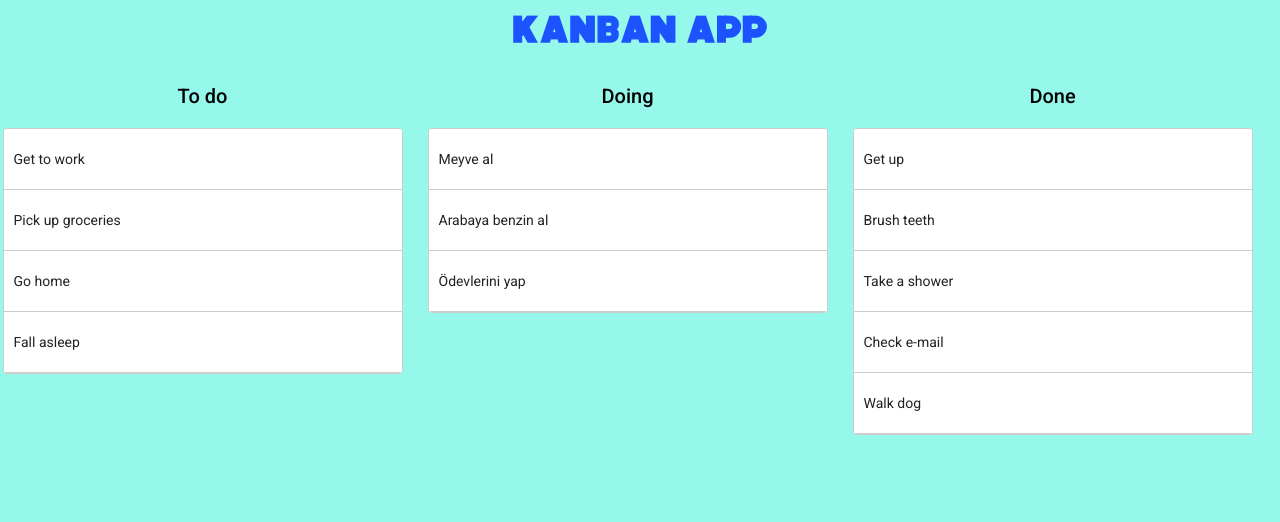
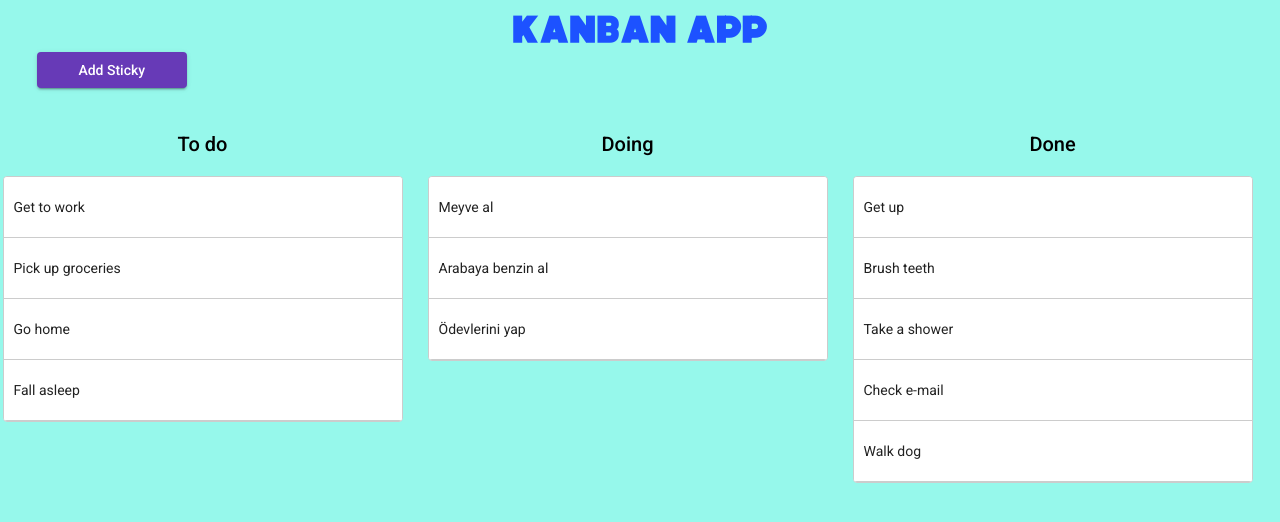
Before and after one commit to asimkaya/KanbanApp, an Angular app: page / in a window 1280 px wide. Shown: the top 522 px of the page. Built offline with nearby package versions, Linux system fonts and the light colour scheme.

Commit message:
button settings

```diff
--- a/src/app/kanban/kanban.component.html
+++ b/src/app/kanban/kanban.component.html
@@ -1,3 +1,6 @@
+<div class="submit-div">
+    <button mat-raised-button color="primary">Add Sticky</button>
+</div>
 <main>
     <div cdkDropListGroup>
         <div class="example-container">
--- a/src/app/kanban/kanban.component.scss
+++ b/src/app/kanban/kanban.component.scss
@@ -1,3 +1,10 @@
+.submit-div {
+    width: 100%;
+    button {
+        width: 150px;
+        margin-left: 2.3rem;
+    }
+}
 main {
     display: flex;
     justify-content: center;
```
